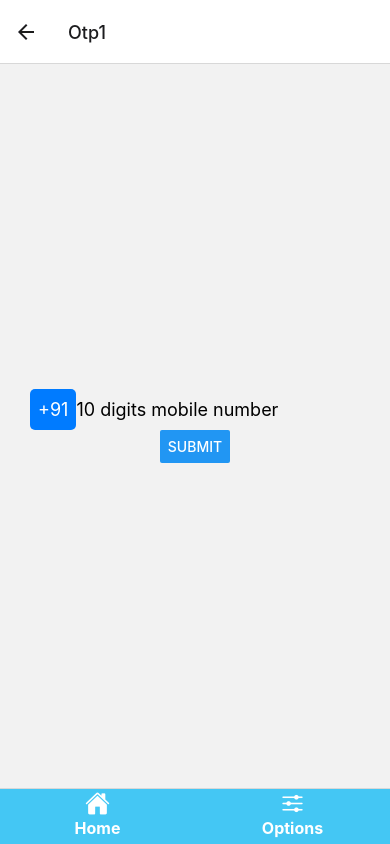
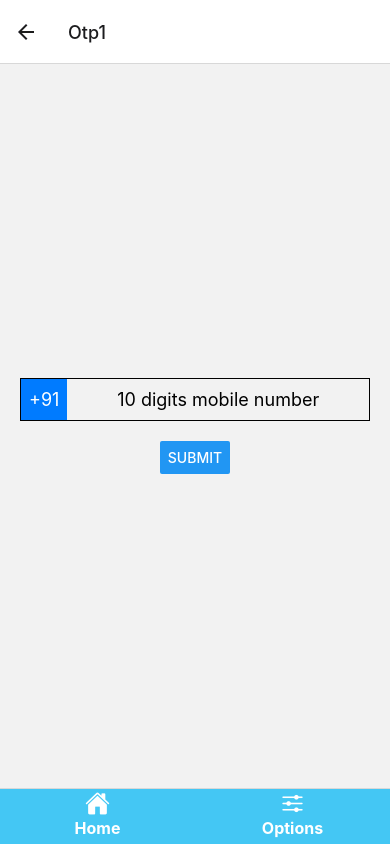
Before and after one commit to arpan-semwal/Near-Me-Dukan, a React Native app in the folder frontend/: screen /Otp1 in a window 390 px wide. Built offline with nearby package versions, Linux system fonts and the light colour scheme.

Commit message:
update OtpScreen1

```diff
--- a/frontend/App/Screens/OtpScreen/OtpScreen1.jsx
+++ b/frontend/App/Screens/OtpScreen/OtpScreen1.jsx
@@ -31,11 +31,16 @@ export default function OtpScreen1() {
                     onChangeText={(text) => setPhoneNumber(text)}
                 />
             </View>
+
+            <View style={styles.buttonContainer}>
             <Button
+                style={styles.btn1}
                 title="Submit"
                 onPress={handleSubmitPhoneNumber}
-                color={Colors.primary} // Assuming primary color defined in your Colors file
+
             />
+            </View>
+
         </View>
     );
 }
@@ -46,18 +51,21 @@ const styles = StyleSheet.create({
         justifyContent: 'center',
         alignItems: 'center',
         padding: 20,
+
     },
     blueBox: {
         flexDirection: 'row',
         alignItems: 'center',
-        paddingHorizontal: 10,
-        width: '100%', // Set width to fill the container
+        width: '100%',
+        borderWidth:1,// Set width to fill the container
+
+
     },
     countryCodeContainer: {
         backgroundColor: '#007bff',
-        borderRadius: 5,
         paddingHorizontal: 8,
         paddingVertical: 10,
+
     },
     countryCode: {
         color: '#fff',
@@ -68,5 +76,13 @@ const styles = StyleSheet.create({
         height: 39,
         color: '#000',
         fontSize: 18,
+        textAlign:"center"
+
     },
+    buttonContainer:{
+       marginTop:20
+    },
+    btn1:{
+        backgroundColor:Colors.BUTTONCOLOR,
+    }
 });
```
